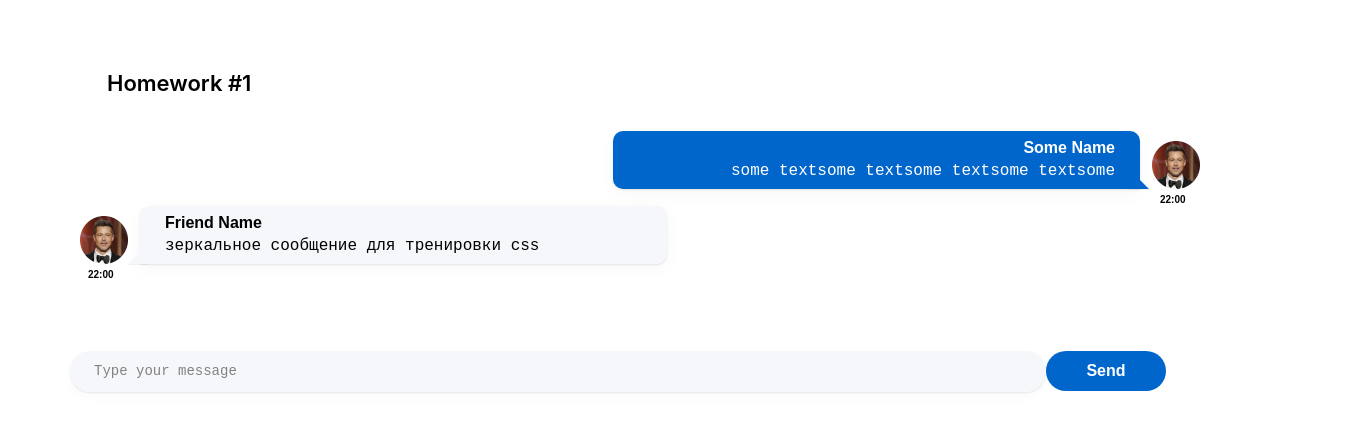
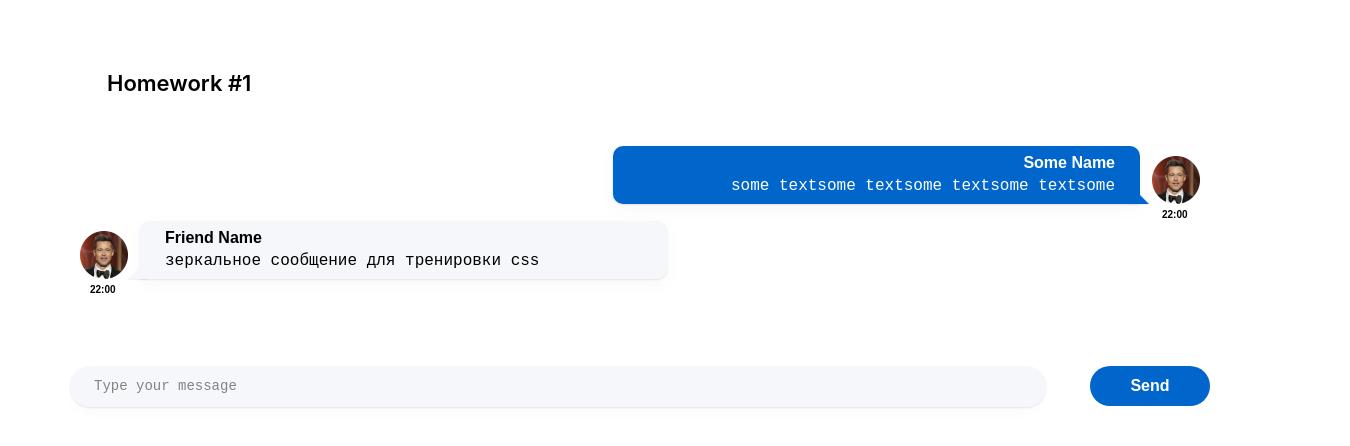
Before and after one commit to Lam1ro4eQ/DzIgnatFigma, a React (Create React App) app: page / in a window 1280 px wide. Shown: the top 446 px of the page, 1350 px wide, since content can reach past the window. Built offline with nearby package versions, Linux system fonts and the light colour scheme.

Commit message:
verstka les1

```diff
--- a/src/s2-homeworks/hw01/friend-message/FriendMessage.module.css
+++ b/src/s2-homeworks/hw01/friend-message/FriendMessage.module.css
@@ -95,7 +95,7 @@
     justify-content: center;
     align-self: flex-start;
     flex-direction: column;
-    margin-left: 88px;
+    margin-left: 90px;
     margin-top: 5px;
     width: 29px;
     height: 12px;
--- a/src/s2-homeworks/hw01/message-sender/MessageSender.module.css
+++ b/src/s2-homeworks/hw01/message-sender/MessageSender.module.css
@@ -1,6 +1,7 @@
 .sendForm {
     display: flex;
     margin: 70px 70px 32px 70px;
+    width: 100%;
 }
 
 .textarea {
@@ -20,6 +21,7 @@
     padding: 12px 24px 12px 24px;
     resize:none;
     outline: none;
+    margin-right: 44px;
 }
 
 .button {
@@ -38,8 +40,8 @@
 }
 
 .button:hover {
-
+background: #cc0000;
 }
 .button:active {
-
+background: #0066cc;
 }
--- a/src/s2-homeworks/hw01/message/Message.module.css
+++ b/src/s2-homeworks/hw01/message/Message.module.css
@@ -12,6 +12,7 @@
     flex-direction: row-reverse;
     position:relative;
     margin-right: 70px;
+    margin-top: 15px;
 }
 
 .imageAndText img {
@@ -95,7 +96,7 @@
     justify-content: center;
     align-self: flex-end;
     flex-direction: column;
-    margin-right: 91px;
+    margin-right: 89px;
     margin-top: 5px;
     width: 29px;
     height: 12px;
```
Also changed, not shown: package.json (+5 -2 lines), 1 other file (tests, documents, lock files or other folders).
